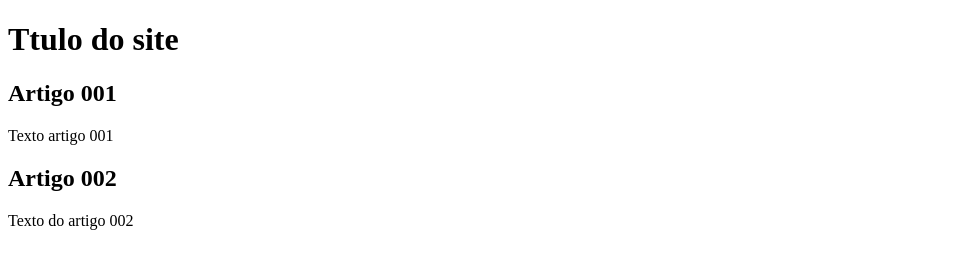
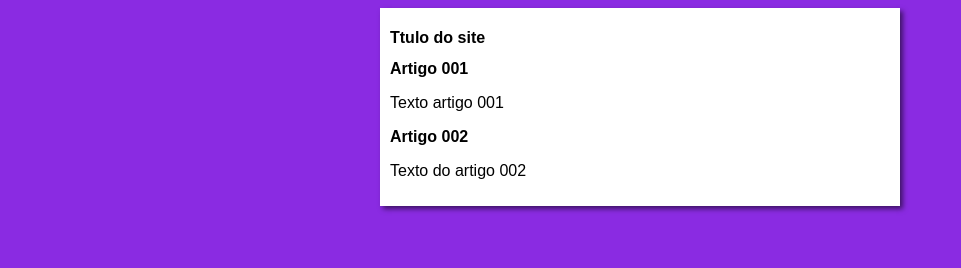
Before and after one commit to GuiBarreto/projeto-site, a plain HTML site: page index.htm in a window 1280 px wide. Shown: the whole page, without its empty margins (0-961 px from the left). Drawn offline with Linux system fonts and the light colour scheme.

Commit message:
iniciei o design

```diff
--- /dev/null
+++ b/estilos/style.css
@@ -0,0 +1,17 @@
+*{
+    font-family: Arial, Helvetica, sans-serif;
+    font-size: 16px;
+}
+
+body {
+    background-color: rgb(138, 43, 226);
+
+}
+
+main {
+    background-color: white;
+    width: 500px;
+    margin: auto;
+    padding: 10px;
+    box-shadow: 3px 3px 5px rgba(0, 0, 0, 0.548);
+}
--- a/index.htm
+++ b/index.htm
@@ -4,6 +4,7 @@
     <meta charset="UTF-8">
     <meta name="viewport" content="width=device-width, initial-scale=1.0">
     <title>Ttudo do site</title>
+    <link rel="stylesheet" href="estilos/style.css">
 </head>
 <body>
     <main>
```
